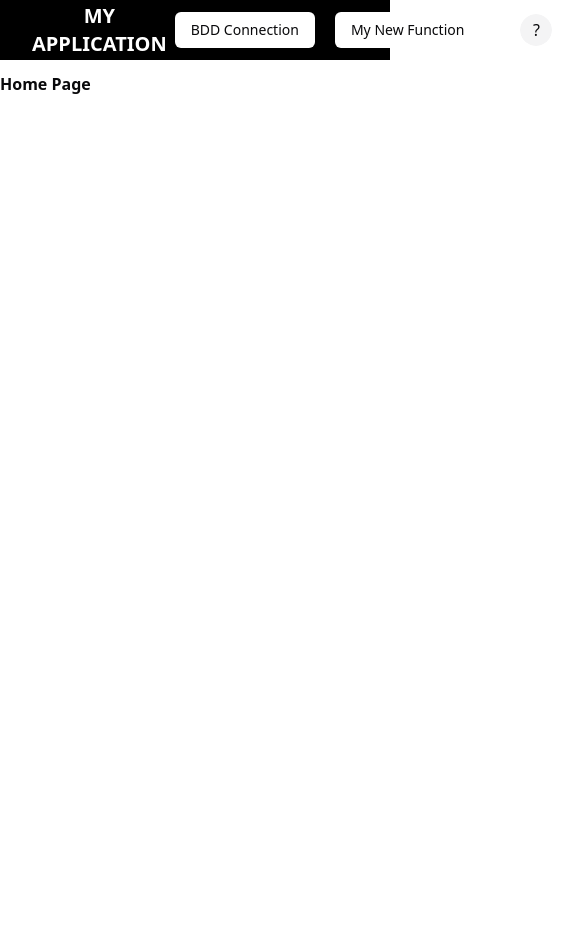
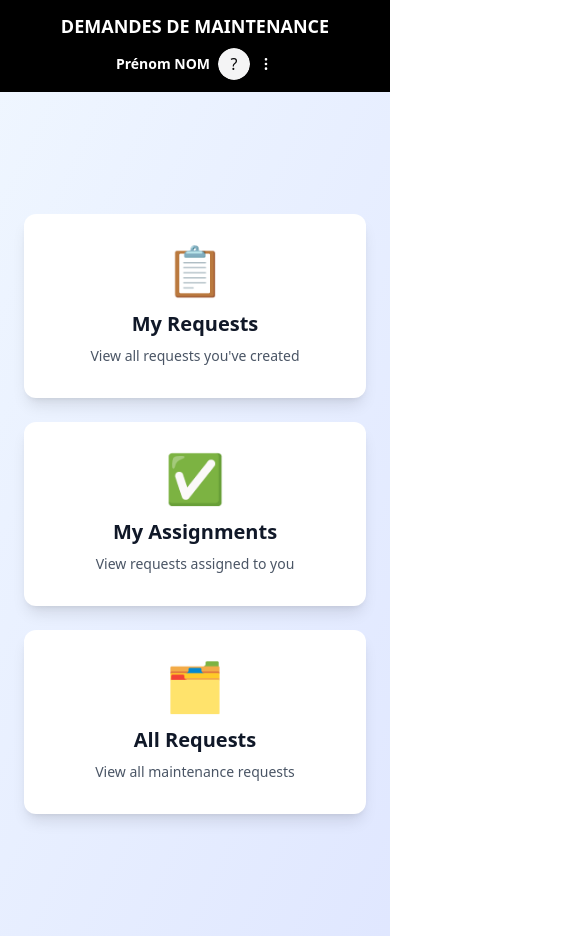
Before and after one commit to morepudding/demandes-maintenance, a Next.js app: page / in a window 390 px wide. Shown: the top 936 px of the page, 585 px wide, since content can reach past the window. Before the commit the page ends 844 px from the top, so only its background shows below. Built offline with nearby package versions, Linux system fonts and the light colour scheme; no server answers.

Commit message:
s:parkles::iphone: Added layout and navigation, hook and responsive

```diff
--- /dev/null
+++ b/src/app/all-requests/page.tsx
@@ -0,0 +1,45 @@
+import { RequestList } from "@/components/organisms/RequestList";
+
+const data = [
+    {
+        title: "Card A",
+        creator: "John Doe",
+        sites: ["Site 1", "Site 2"],
+        supplier: "Supplier A",
+        indicPrice: 1000,
+        assignee: "Alice",
+    },
+    {
+        title: "Card B",
+        creator: "Jane Smith",
+        sites: ["Site 3"],
+        supplier: "Supplier B",
+        indicPrice: 1500,
+    },
+    {
+        title: "Card C",
+        creator: "Bob Johnson",
+        sites: ["Site 1"],
+        supplier: "Supplier C",
+        indicPrice: 2000,
+        assignee: "Bob",
+    },
+    {
+        title: "Card D",
+        creator: "Alice Brown",
+        sites: ["Site 2", "Site 3"],
+        supplier: "Supplier A",
+        indicPrice: 1200,
+    },
+];
+
+export default function AllRequestsPage() {
+    return (
+        <main className="p-6">
+            <h1 className="text-3xl font-bold text-gray-900 mb-6">
+                All Requests
+            </h1>
+            <RequestList items={data} />
+        </main>
+    );
+}
--- a/src/app/layout.tsx
+++ b/src/app/layout.tsx
@@ -25,7 +25,9 @@ export default async function RootLayout({
             <body>
                 <AuthProvider session={session}>
                     <HeaderWrapper />
-                    {process.env.NODE_ENV!=='development' && !session && <SignInRedirect />}
+                    {process.env.NODE_ENV !== "development" && !session && (
+                        <SignInRedirect />
+                    )}
                     {children}
                 </AuthProvider>
             </body>
--- /dev/null
+++ b/src/app/my-assignments/page.tsx
@@ -0,0 +1,15 @@
+export default function MyAssignmentsPage() {
+    return (
+        <main className="p-6">
+            <h1 className="text-3xl font-bold text-gray-900 mb-6">
+                My Assignments
+            </h1>
+            <div className="bg-white rounded-lg shadow-md p-8 text-center">
+                <p className="text-gray-600">
+                    No assignments yet. This page will show requests assigned to
+                    you.
+                </p>
+            </div>
+        </main>
+    );
+}
--- /dev/null
+++ b/src/app/my-requests/page.tsx
@@ -0,0 +1,29 @@
+import { RequestList } from "@/components/organisms/RequestList";
+
+const data = [
+    {
+        title: "Card A",
+        creator: "Details A",
+        sites: ["Site 1", "Site 2"],
+        supplier: "Supplier A",
+        indicPrice: 1000,
+    },
+    {
+        title: "Card B",
+        creator: "Details B",
+        sites: ["Site 3"],
+        supplier: "Supplier B",
+        indicPrice: 1500,
+    },
+];
+
+export default function RequestListPage() {
+    return (
+        <main className="p-6">
+            <h1 className="text-3xl font-bold text-gray-900 mb-6">
+                My Requests
+            </h1>
+            <RequestList items={data} />
+        </main>
+    );
+}
--- a/src/app/page.tsx
+++ b/src/app/page.tsx
@@ -1,3 +1,50 @@
+import Link from "next/link";
+
 export default function Home() {
-    return <h1 className="font-bold">Home Page</h1>;
+    return (
+        <main className="min-h-screen flex items-center justify-center bg-gradient-to-br from-blue-50 to-indigo-100 p-6">
+            <div className="max-w-4xl w-full">
+                <div className="grid gap-6 md:grid-cols-3">
+                    <Link
+                        href="/my-requests"
+                        className="bg-white rounded-xl shadow-lg hover:shadow-xl transition-all p-8 text-center group hover:-translate-y-1"
+                    >
+                        <div className="text-blue-600 text-5xl mb-4">📋</div>
+                        <h2 className="text-xl font-semibold text-gray-900 mb-2 group-hover:text-blue-600 transition-colors">
+                            My Requests
+                        </h2>
+                        <p className="text-gray-600 text-sm">
+                            View all requests you&apos;ve created
+                        </p>
+                    </Link>
+
+                    <Link
+                        href="/my-assignments"
+                        className="bg-white rounded-xl shadow-lg hover:shadow-xl transition-all p-8 text-center group hover:-translate-y-1"
+                    >
+                        <div className="text-green-600 text-5xl mb-4">✅</div>
+                        <h2 className="text-xl font-semibold text-gray-900 mb-2 group-hover:text-green-600 transition-colors">
+                            My Assignments
+                        </h2>
+                        <p className="text-gray-600 text-sm">
+                            View requests assigned to you
+                        </p>
+                    </Link>
+
+                    <Link
+                        href="/all-requests"
+                        className="bg-white rounded-xl shadow-lg hover:shadow-xl transition-all p-8 text-center group hover:-translate-y-1"
+                    >
+                        <div className="text-purple-600 text-5xl mb-4">🗂️</div>
+                        <h2 className="text-xl font-semibold text-gray-900 mb-2 group-hover:text-purple-600 transition-colors">
+                            All Requests
+                        </h2>
+                        <p className="text-gray-600 text-sm">
+                            View all maintenance requests
+                        </p>
+                    </Link>
+                </div>
+            </div>
+        </main>
+    );
 }
--- /dev/null
+++ b/src/components/molecules/RequestCard/index.tsx
@@ -0,0 +1,51 @@
+export function RequestCard({
+    title,
+    creator,
+    sites,
+    supplier,
+    indicPrice,
+    assignee,
+}: {
+    title: string;
+    creator: string;
+    sites: string[];
+    supplier: string;
+    indicPrice: number;
+    assignee?: string;
+}) {
+    return (
+        <div className="bg-white rounded-lg shadow-md hover:shadow-lg transition-shadow p-4 border border-gray-200">
+            <h3 className="text-lg font-semibold text-gray-900 mb-3">
+                {title}
+            </h3>
+
+            <div className="space-y-2 mb-4 pb-4 border-b border-gray-100">
+                <p className="text-sm text-gray-600">
+                    <span className="font-medium">Created by:</span> {creator}
+                </p>
+                <p className="text-sm text-gray-600">
+                    <span className="font-medium">Sites:</span>{" "}
+                    {sites.join(", ")}
+                </p>
+            </div>
+
+            <div className="space-y-2 mb-4 pb-4 border-b border-gray-100">
+                <p className="text-sm text-gray-600">
+                    <span className="font-medium">Supplier:</span> {supplier}
+                </p>
+                <p className="text-sm font-semibold text-blue-600">
+                    Indicative Price: {indicPrice}€
+                </p>
+            </div>
+
+            <p className="text-sm">
+                <span className="font-medium text-gray-700">Assigned to:</span>
+                <span
+                    className={`ml-2 inline-block px-2 py-1 rounded-full text-xs font-medium ${assignee ? "bg-green-100 text-green-800" : "bg-gray-100 text-gray-600"}`}
+                >
+                    {assignee || "Not assigned"}
+                </span>
+            </p>
+        </div>
+    );
+}
--- a/src/components/organisms/Header/AuthenticatedNav/index.tsx
+++ b/src/components/organisms/Header/AuthenticatedNav/index.tsx
@@ -5,40 +5,38 @@ import {
     DropdownMenu,
     DropdownMenuContent,
     DropdownMenuItem,
-  DropdownMenuLabel,
-  DropdownMenuSeparator,
     DropdownMenuTrigger,
 } from "@/components/molecules/DropDownMenu";
 import { Avatar, AvatarFallback, AvatarImage } from "@/components/atoms/Avatar";
-import { useSession, signOut } from "next-auth/react";
+import { signOut } from "next-auth/react";
+import { useCurrentUser } from "@/hooks/useCurrentUser";
 
 export default function AuthenticatedNav() {
-  const { data: session } = useSession();
+    const { name, image, isLoading } = useCurrentUser();
+    const displayName = name ?? "Prénom NOM";
+
+    if (isLoading) {
+        return null;
+    }
 
     return (
         <DropdownMenu>
-      <DropdownMenuTrigger className="flex items-center px-8 ml-auto cursor-pointer focus:outline-none">
+            <DropdownMenuTrigger className="flex items-center gap-2 px-4 sm:px-6 ml-auto cursor-pointer focus:outline-none">
+                <span className="truncate text-sm font-semibold text-white">
+                    {displayName}
+                </span>
                 <Avatar>
-          <AvatarImage src={session?.user?.image ?? ""} />
-          <AvatarFallback>
-            {session?.user?.name?.[0] ?? "?"}
-          </AvatarFallback>
+                    <AvatarImage src={image ?? ""} />
+                    <AvatarFallback>{name?.[0] ?? "?"}</AvatarFallback>
                 </Avatar>
-        <div className="flex flex-col flex-1 text-left text-sm leading-tight px-2">
-          <span className="truncate font-medium text-white">
-            {session?.user?.name}
-          </span>
-          <span className="truncate text-xs text-muted-foreground">
-            {session?.user?.email}
-          </span>
-        </div>
                 <MoreVerticalIcon className="ml-auto size-4 text-white" />
             </DropdownMenuTrigger>
 
             <DropdownMenuContent
                 className="w-[--radix-dropdown-menu-trigger-width] min-w-56 rounded-lg"
                 align="end"
-        sideOffset={4}>
+                sideOffset={4}
+            >
                 <DropdownMenuItem
                     onClick={() => signOut({ callbackUrl: "/" })}
                     className="cursor-pointer"
--- a/src/components/organisms/Header/index.tsx
+++ b/src/components/organisms/Header/index.tsx
@@ -1,46 +1,17 @@
 "use client";
 
-import {
-    NavigationMenu,
-    NavigationMenuItem,
-    NavigationMenuLink,
-    NavigationMenuList,
-    navigationMenuTriggerStyle,
-} from "@/components/molecules/NavigationMenu";
-import { LayoutDashboard } from "lucide-react";
-import Link from "next/link";
 import AuthenticatedNav from "./AuthenticatedNav";
 
 export default function Header() {
     return (
-        <div className="flex w-full h-15 bg-black align-middle pl-8 mb-3">
-            <div className="flex grow items-center text-center font-bold text-xl text-white uppercase">
-                <p>My Application</p>
+        <div className="flex w-full flex-col items-center bg-black px-4 py-3 sm:px-8 md:flex-row md:items-center">
+            <div className="font-bold text-lg sm:text-xl text-white uppercase text-center md:absolute md:left-1/2 md:-translate-x-1/2">
+                <p>Demandes de maintenance</p>
             </div>
 
-            <NavigationMenu className="flex-none">
-                <NavigationMenuList>
-                    <NavigationMenuItem className="px-2 ">
-                        <Link href="/bdd" legacyBehavior passHref>
-                            <NavigationMenuLink
-                                className={navigationMenuTriggerStyle()}
-                            >
-                                BDD Connection
-                            </NavigationMenuLink>
-                        </Link>
-                    </NavigationMenuItem>
-                    <NavigationMenuItem className="px-2">
-                        <Link href="/" legacyBehavior passHref>
-                            <NavigationMenuLink
-                                className={navigationMenuTriggerStyle()}
-                            >
-                                My New Function
-                            </NavigationMenuLink>
-                        </Link>
-                    </NavigationMenuItem>
-                </NavigationMenuList>
-            </NavigationMenu>
-            <AuthenticatedNav />
+            <div className="mt-2 mx-auto md:mx-0 md:mt-0 md:ml-auto flex items-center">
+                <AuthenticatedNav />
+            </div>
         </div>
     );
 }
--- /dev/null
+++ b/src/components/organisms/RequestList/index.tsx
@@ -0,0 +1,29 @@
+import { RequestCard } from "@/components/molecules/RequestCard";
+
+export function RequestList({
+    items,
+}: {
+    items: {
+        title: string;
+        creator: string;
+        sites: string[];
+        supplier: string;
+        indicPrice: number;
+        assignee?: string;
+    }[];
+}) {
+    return (
+        <div className="grid gap-4 sm:grid-cols-2 lg:grid-cols-3">
+            {items.map((item) => (
+                <RequestCard
+                    key={item.title}
+                    title={item.title}
+                    creator={item.creator}
+                    sites={item.sites}
+                    supplier={item.supplier}
+                    indicPrice={item.indicPrice}
+                />
+            ))}
+        </div>
+    );
+}
```
Also changed, not shown: 1 other file (tests, documents, lock files or other folders). Lines whose indentation alone changed are shown as unchanged.
